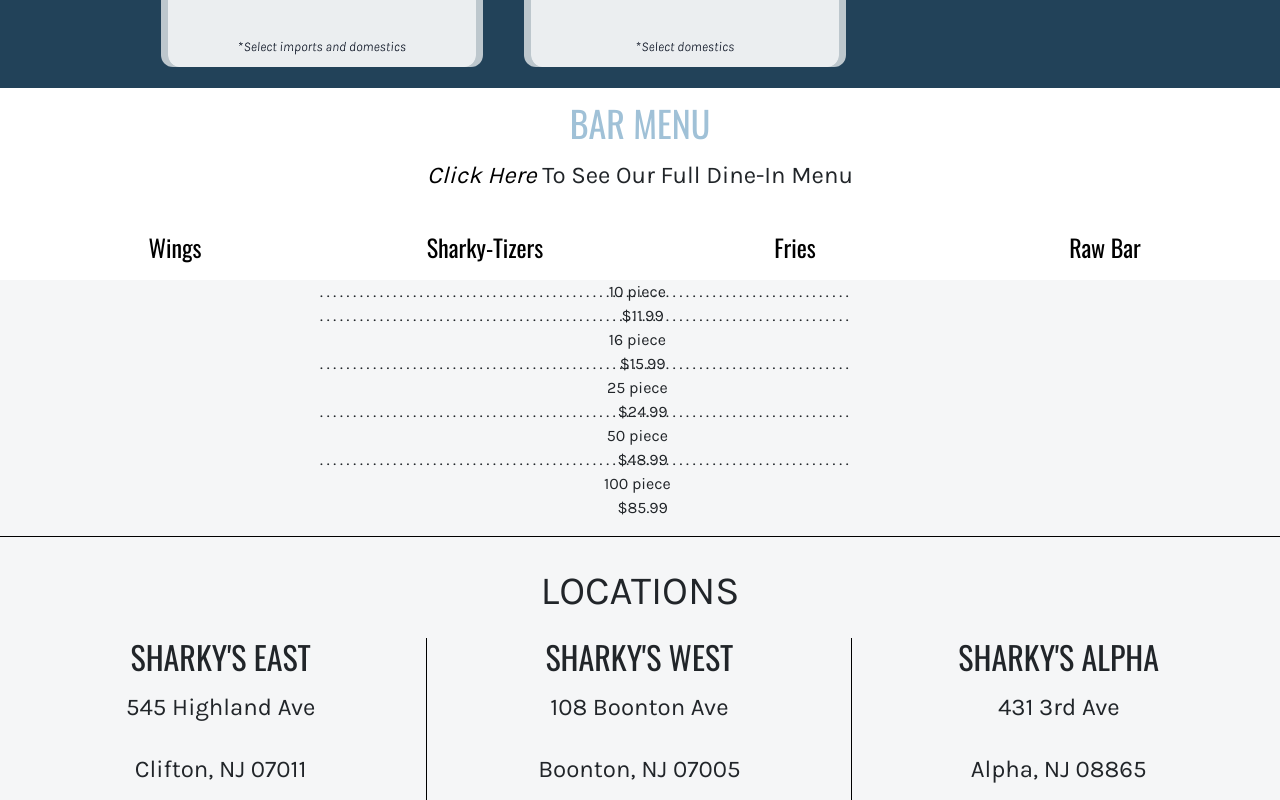
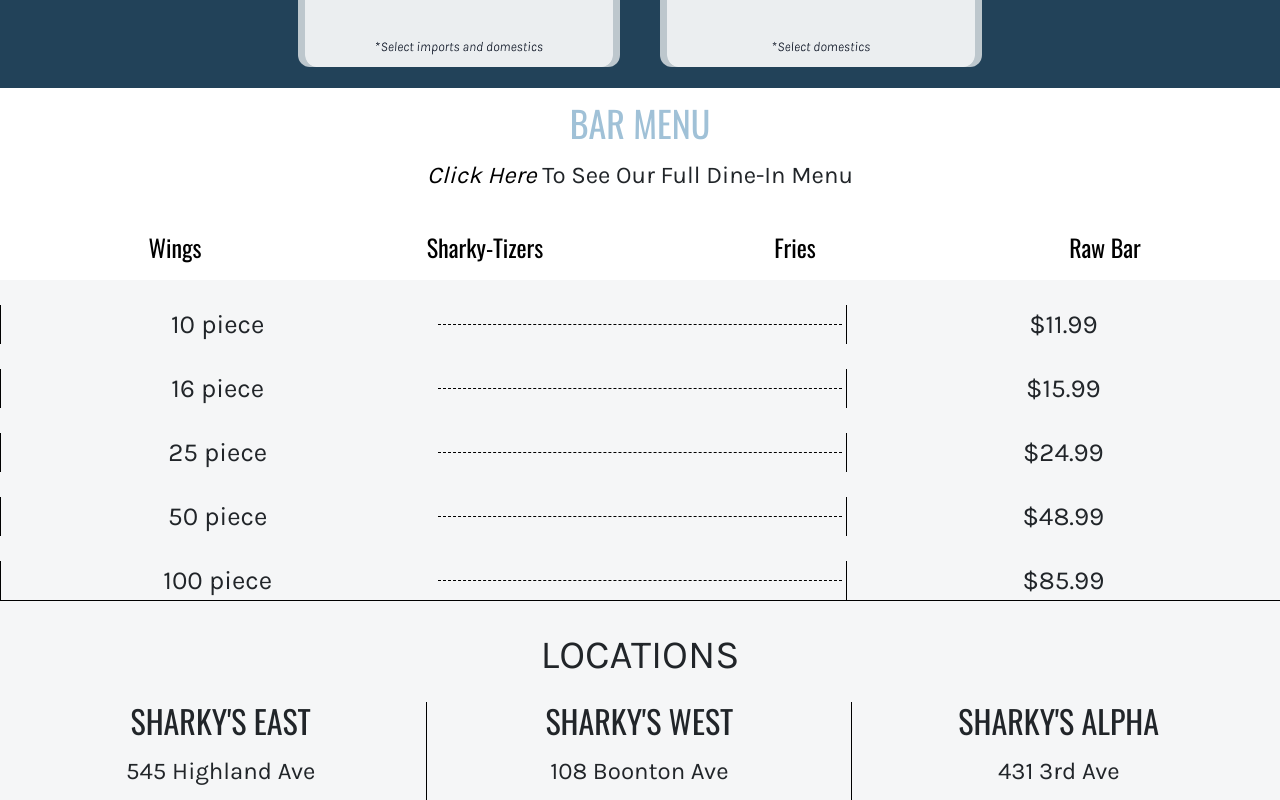
Before and after one commit to dengroxana/sharkys-wings-nj, a React (Create React App) app in the folder sharkys-wings-nj/: page / in a window 1280 px wide. Shown: the part 2382-3182 px from the top of the page. Built offline with nearby package versions, Linux system fonts and the light colour scheme.

Commit message:
menu changes for wings page

```diff
--- a/sharkys-wings-nj/src/components/BarMenu.css
+++ b/sharkys-wings-nj/src/components/BarMenu.css
@@ -65,4 +65,5 @@
     align-content: center;
     justify-content: center;
     flex-direction: column;
+    font-size:26px;
 }
--- a/sharkys-wings-nj/src/components/Specials.css
+++ b/sharkys-wings-nj/src/components/Specials.css
@@ -16,8 +16,9 @@
 .dailySpecialsImgs{
   display: flex;
   flex-wrap: wrap;
+  align-items: center;
+  justify-content: center;
   max-width: 80%;
-  margin-left: 2%;
 }
 
 .specialsImg {
--- a/sharkys-wings-nj/src/components/Wings.css
+++ b/sharkys-wings-nj/src/components/Wings.css
@@ -1,21 +1,17 @@
-ul.leaders {
-    max-width: 40em;
-    padding: 0;
-    overflow-x: hidden;
-    list-style: none}
-ul.leaders li:before {
-    float: left;
-    width: 0;
-    white-space: nowrap;
-    content:
- ". . . . . . . . . . . . . . . . . . . . "
- ". . . . . . . . . . . . . . . . . . . . "
- ". . . . . . . . . . . . . . . . . . . . "
- ". . . . . . . . . . . . . . . . . . . . "}
-ul.leaders span:first-child {
-    padding-right: 0.33em;
-    }
-ul.leaders span + span {
-    float: right;
-    padding-left: 0.33em;
-    }
+.wing-container{
+  display: flex;
+  align-items: center;
+  justify-content: center;
+  flex-wrap:wrap;
+  padding-top:25px;
+}
+
+.col{
+  flex:1;
+  border-left:1px solid black;
+}
+.dots{
+  border-bottom: 1px dashed black;
+  flex:1;
+  margin: 0px 4px;
+}
--- a/sharkys-wings-nj/src/components/Wings.jsx
+++ b/sharkys-wings-nj/src/components/Wings.jsx
@@ -5,15 +5,24 @@
 function Wings() {
 
   return (
-    <div className="menuList">
- <ul className="leaders">
- <li><span>10 piece</span> <span>$11.99</span></li>
- <li><span>16 piece</span> <span>$15.99</span> </li>
- <li><span>25 piece</span> <span>$24.99</span> </li>
- <li><span>50 piece</span> <span>$48.99</span> </li>
- <li><span>100 piece</span> <span>$85.99</span></li>
- </ul>
-    </div>
+  <div className="menuList">
+ <div className="wing-container">
+  <div className="col">10 piece</div> <div className="dots"></div> <div className="col">$11.99</div>
+</div>
+ <div className="wing-container">
+  <div className="col">16 piece</div> <div className="dots"></div> <div className="col">$15.99</div>
+</div>
+ <div className="wing-container">
+  <div className="col">25 piece</div> <div className="dots"></div> <div className="col">$24.99</div>
+</div>
+ <div className="wing-container">
+  <div className="col">50 piece</div> <div className="dots"></div> <div className="col">$48.99</div>
+</div>
+ <div className="wing-container">
+  <div className="col">100 piece</div> <div className="dots"></div> <div className="col">$85.99</div>
+</div>
+ </div>
+
   )
 }
 export default Wings
```
